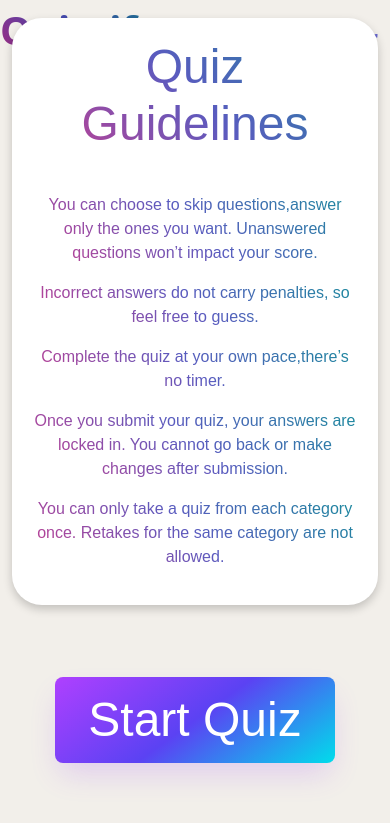
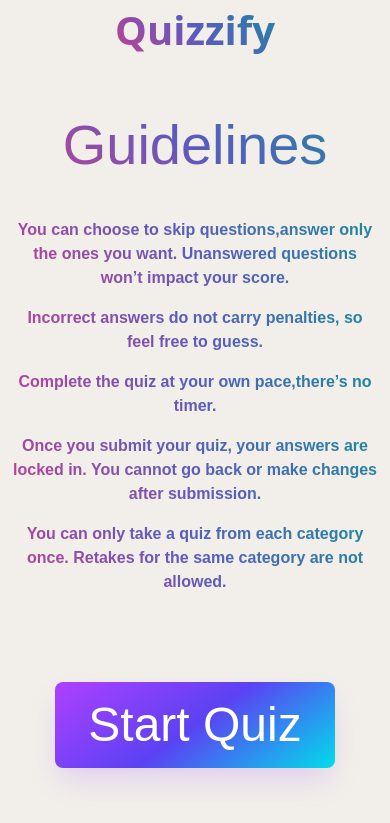
Before and after one commit to josephcbweb/Quizzify, a Flask app: page /ready in a window 390 px wide. Shown: the top 823 px of the page. Run offline with Flask 3, Linux system fonts and the light colour scheme; the visitor is signed in with stand-in values (Sample User, id 1); some libraries are stand-ins or nearby versions.

Commit message:
fix responsiveness issues on mobile and table views

```diff
--- a/main.py
+++ b/main.py
@@ -428,4 +428,4 @@ def logout():
 
 
 if __name__ == '__main__':
-    app.run(debug=True)
+    app.run(debug=False)
--- a/static/css/styles.css
+++ b/static/css/styles.css
@@ -934,7 +934,8 @@ html {
 
 .quiz-nav{
     display: flex;
-    justify-content: space-between;
+    justify-content: center;
+    padding: 0;
 }
 .quiz-nav p{
     font-weight: 600;
@@ -945,7 +946,7 @@ html {
 
 /* ready page */
 .qs-div{
-    height: 75vh;
+    height: 90vh;
     display: flex;
     justify-content: center;
     align-items: center;
@@ -955,14 +956,10 @@ html {
 .guidelines{
     font-size: 1rem;
     font-family: "Nunito Sans", sans-serif;
-    padding: 20px 20px;
     font-weight: 400;
     order: -1;
     text-align: center;
     margin-bottom: 40px;
-    background-color:#ffffff;
-    border-radius: 30px;
-    box-shadow: 0px 4px 10px rgba(0, 0, 0, 0.2);
 }
 .guidelines  h2,.guidelines p{
     background-image: linear-gradient(45deg, #c93e8f, #5a5bbf, #1a8b9d);
@@ -971,10 +968,10 @@ html {
 }
 
 .guidelines p {
-    font-weight: 400;
+    font-weight: 600;
 }
 .guidelines h2{
-    font-size: 3rem;
+    font-size: 3.5rem;
     margin-bottom: 40px;
     font-weight: 400;
 }
@@ -982,6 +979,8 @@ html {
     font-size: 3rem;
     padding: 30px;
 }
+
+
 
 /* quiz page  */
 
--- a/templates/manage.html
+++ b/templates/manage.html
@@ -4,7 +4,7 @@
   <head>
     <meta charset="UTF-8" />
     <meta name="viewport" content="width=device-width, initial-scale=1.0" />
-    <title>Log in</title>
+    <title>Manage</title>
     <link
       rel="shortcut icon"
       href="static/images/fav.png"
@@ -54,7 +54,7 @@
                     <thead class="table-light">
                         <tr>
                             <th scope="col">Category Name</th>
-                            <th scope="col">Category Id</th>
+                            <th scope="col">API ID</th>
                             <th scope="col">Delete</th>
                             <th scope="col">Edit</th>
                         </tr>
--- a/templates/quiz.html
+++ b/templates/quiz.html
@@ -18,7 +18,6 @@
 <body>
     <nav class="quiz-nav nav container">
         <a class="brand" href="{{url_for('home')}}">Quizzify</a>
-        <p>{{current_user.name.title()}}</p>
     </nav>
     <div class="container quiz-container">
         <div class="quiz-box">
--- a/templates/ready.html
+++ b/templates/ready.html
@@ -15,14 +15,13 @@
 <body>
     <nav class="quiz-nav nav container">
         <a class="brand" href="{{url_for('home')}}">Quizzify</a>
-        <p>{{current_user.name.title()}}</p>
     </nav>
     <div class="qs-div container">
         <div>
             <a href="{{url_for('quizzing',category_id=category_id)}}" style="text-decoration: none;" ><button class="button-64" role="button"><span class="text">Start Quiz</span></button></a>
         </div>
         <div class="guidelines">
-            <h2>Quiz Guidelines</h2>
+            <h2>Guidelines</h2>
             <p>You can choose to skip questions,answer only the ones you want. Unanswered questions won’t impact your score.</p>
             <p>Incorrect answers do not carry penalties, so feel free to guess.</p>
             <p>Complete the quiz at your own pace,there’s no timer.</p>
```
